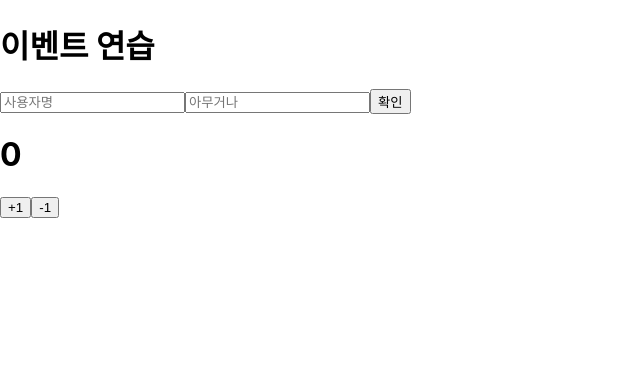
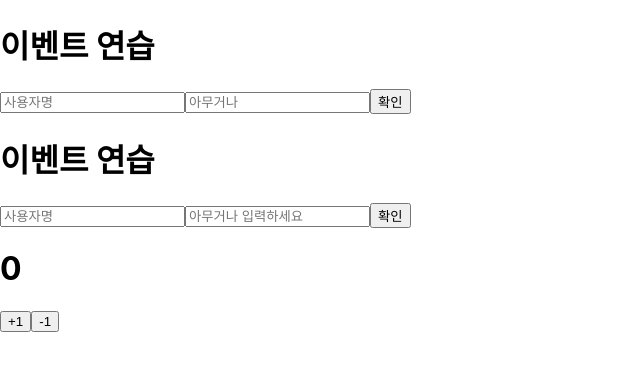
Before and after one commit to HNSCO/React-TypeScript-Study, a React (Create React App) app: page / in a window 1280 px wide. Shown: the top 370 px of the page, without its empty margins (0-640 px from the left). Built offline with nearby package versions, Linux system fonts and the light colour scheme.

Commit message:
Add : functional component
함수형 컴포넌트 사용 기본

```diff
--- a/src/App.js
+++ b/src/App.js
@@ -2,11 +2,13 @@ import logo from './logo.svg';
 import './App.css';
 import Counter from './Counter';
 import EventPractice from './EventPractice';
+import EventPractice_FunctionVer from './EventPractice_FunctionVer';
 
 function App() {
   return (
     <div>
       <EventPractice></EventPractice>
+      <EventPractice_FunctionVer></EventPractice_FunctionVer>
       <Counter></Counter>
     </div>
   );
--- /dev/null
+++ b/src/EventPractice_FunctionVer.js
@@ -0,0 +1,33 @@
+// 함수형 컴포넌트로 이벤트 예제 적용
+import React, {useState} from 'react';
+
+const EventPractice_FunctionVer = () => { // 함수형 컴포넌트
+    const [username, setUsername] = useState(''); // username value를 업데이트
+    const [message, setMessage] = useState(''); // message value를 업데이트
+    // 이벤트 처리
+    const onChangeUsername = e => setUsername(e.target.value);
+    const onChangeMessage = e => setMessage(e.target.value);
+    const onClick = () => {
+        alert(username + ': ' + message);
+        setUsername('');
+        setMessage('');
+    };
+    const onKeyPress = e => {
+        if (e.key === 'Enter'){
+            onClick();
+        }
+    };
+
+    return (
+        <div>
+            <h1>이벤트 연습</h1>
+            <input type="text" name="username" placeholder="사용자명" value={username} onChange={onChangeUsername}></input>
+            <input type="text" name="message" placeholder="아무거나 입력하세요" value={message} onChange={onChangeMessage} onKeyPress={onKeyPress}></input>
+            <button onClick={onClick}>확인</button>
+        </div>
+    )
+
+
+}
+
+export default EventPractice_FunctionVer;
```
